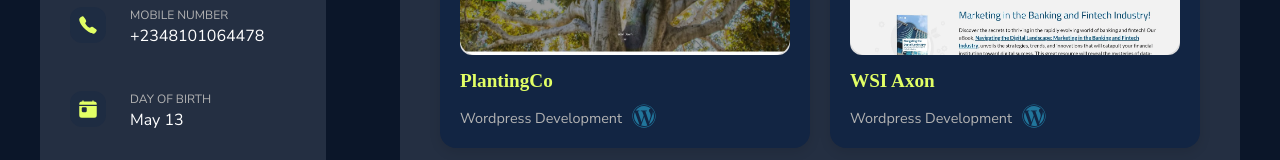
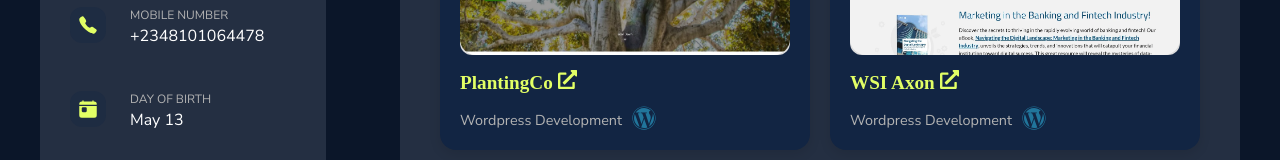
Before and after one commit to drizzy009/my-portfolio, a React (Vite) app: page /portfolio in a window 1280 px wide. Shown: the part 419-579 px from the top of the page. Built offline with nearby package versions, Linux system fonts and the light colour scheme; some icons are missing; a web font is replaced by a local one.

Commit message:
add external link icon

```diff
--- a/src/pages/portfolio/Portfolio.jsx
+++ b/src/pages/portfolio/Portfolio.jsx
@@ -2,7 +2,7 @@
 import { motion } from "framer-motion";
 import { portfolioData } from "./Data";
 import acfIcon from "../../assets/acf.svg";
-import { FaReact, FaWordpress, FaHtml5, FaCss3Alt, FaJs } from "react-icons/fa";
+import { FaReact, FaWordpress, FaHtml5, FaCss3Alt, FaJs, FaExternalLinkAlt } from "react-icons/fa";
 import { SiSass } from "react-icons/si";
 import styles from "./Portfolio.module.scss";
 import { FaElementor } from "react-icons/fa6";
@@ -79,7 +79,7 @@
                   <div className={styles.portfolioImageWrapper}>
                     <img src={portfolio.img} alt={portfolio.alt} />
                   </div>
-                  <h4>{portfolio.title}</h4>
+                  <h4>{portfolio.title} <FaExternalLinkAlt/></h4>
                   <div className={styles.captionContainer}>
                     <span>{portfolio.caption}</span>
                     <motion.div
```
